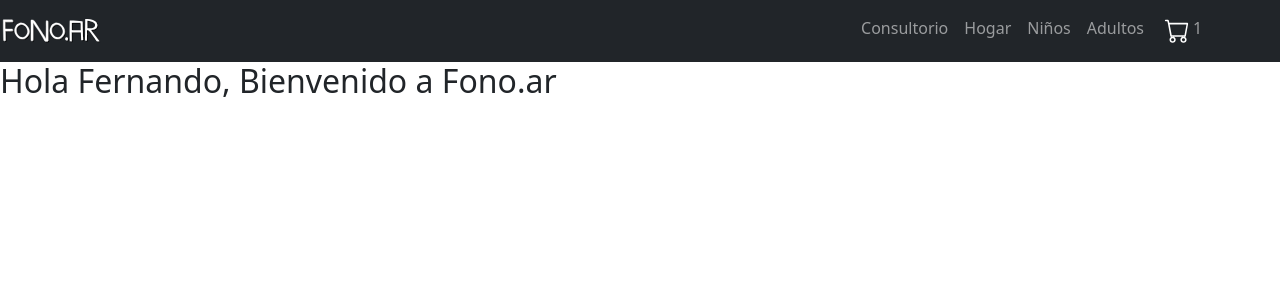
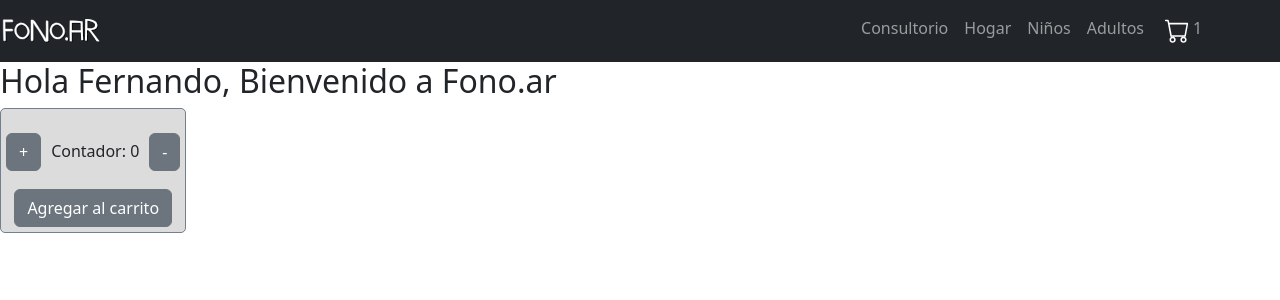
Before and after one commit to flevi82/EntregaFinalLevi, a React (Create React App) app: page / in a window 1280 px wide. Shown: the top 300 px of the page. Built offline with nearby package versions, Linux system fonts and the light colour scheme.

Commit message:
componente ItemCount

```diff
--- a/src/App.js
+++ b/src/App.js
@@ -2,6 +2,7 @@
 import 'bootstrap/dist/css/bootstrap.min.css'
 import NavBar from './NavBar';
 import ItemListContainer from './ItemListContainer';
+
 
 
 function App() {
@@ -9,6 +10,7 @@
     <>
       <NavBar />
       <ItemListContainer nombre="Fernando" />
+
     </>
   );
 }
--- /dev/null
+++ b/src/ItemCount.js
@@ -0,0 +1,44 @@
+import { useState } from "react"
+import Button from 'react-bootstrap/Button';
+
+function ItemCount({stock, initial, onAdd}) {
+
+    let [contador, setContador] = useState(initial);
+
+    const sumar = () => {
+      if (contador < stock) {
+        setContador(contador+1)
+        console.log(contador);
+      }
+    }
+    const restar = () => {
+      if (contador > 0){
+        setContador(contador-1)
+        console.log(contador);
+      }
+    }
+    const agregar = () => {
+      if (contador > 0 ){
+        onAdd = contador
+        stock = stock - contador
+        setContador(0);
+        console.log(onAdd)
+      }
+    }
+
+  return (
+    <div className="panel d-flex">
+    <div className="botonera d-flex align-items-center">
+    <Button variant="secondary" height="20" width="20" onClick={sumar}>+</Button>
+    <p className="contador">Contador: {contador}</p>
+    <Button variant="secondary" height="20" width="20" onClick={restar}>-</Button>
+    </div>
+    <div className="botonAgregar">
+    <Button variant="secondary" height="20" width="80" onClick={agregar}>Agregar al carrito</Button>
+    </div>
+    </div>
+  );
+
+}
+
+export default ItemCount
--- a/src/ItemListContainer.js
+++ b/src/ItemListContainer.js
@@ -1,7 +1,11 @@
+import ItemCount from './ItemCount';
 
 function ItemListContainer(greeting) {
   return (
+    <>
     <h2>Hola {greeting.nombre}, Bienvenido a Fono.ar</h2>
+    <ItemCount stock={5} initial={0} onAdd/>
+    </>
   )
 }
 
--- a/src/index.css
+++ b/src/index.css
@@ -11,3 +11,25 @@
     width: 30px;
     height: 30px;
 }
+
+.panel{
+    border: 1px solid slategray;
+    width: fit-content;
+    height: fit-content;
+    border-radius: 5px;
+    background: gainsboro;
+    flex-direction: column;
+    align-items: center;
+    padding: 5px;
+}
+
+.botonera{
+    display: flex;
+    justify-content: center;
+
+}
+
+.contador{
+    margin-top: 15px;
+    padding: 10px;
+}
```
